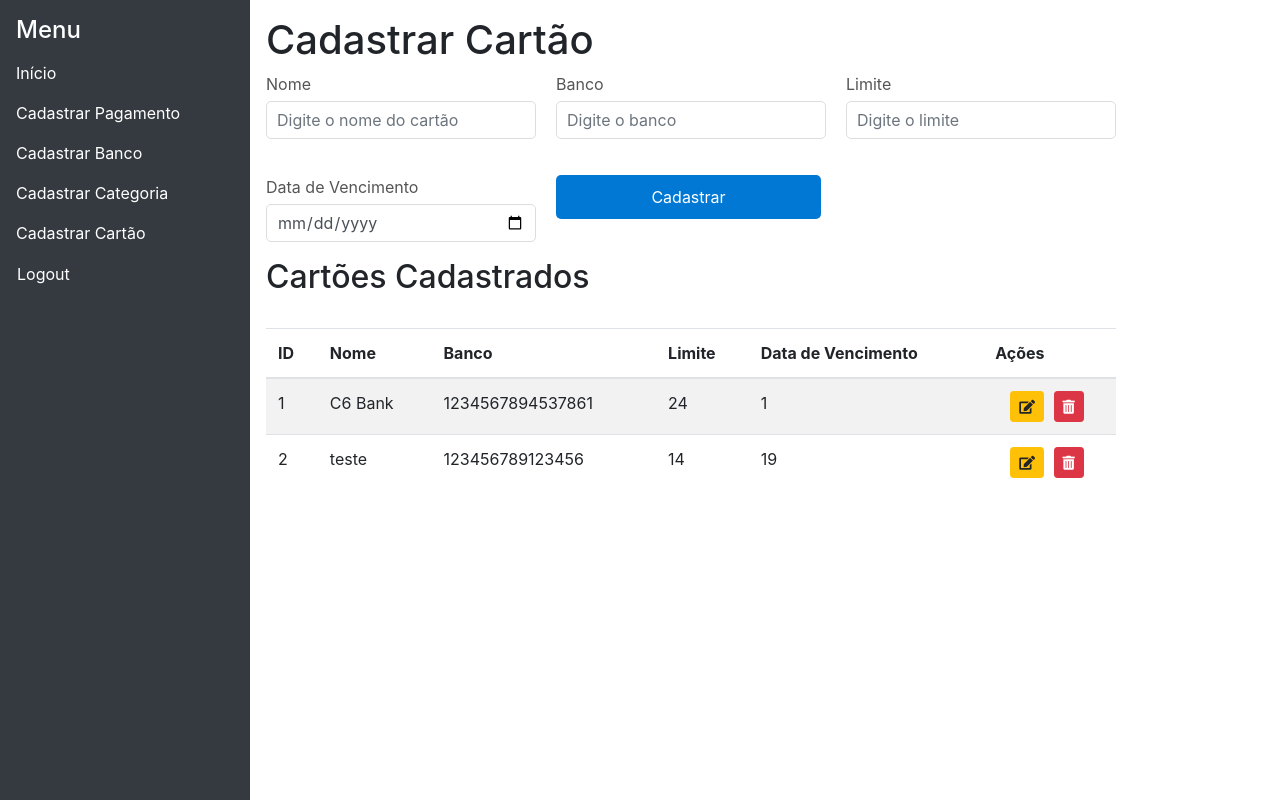
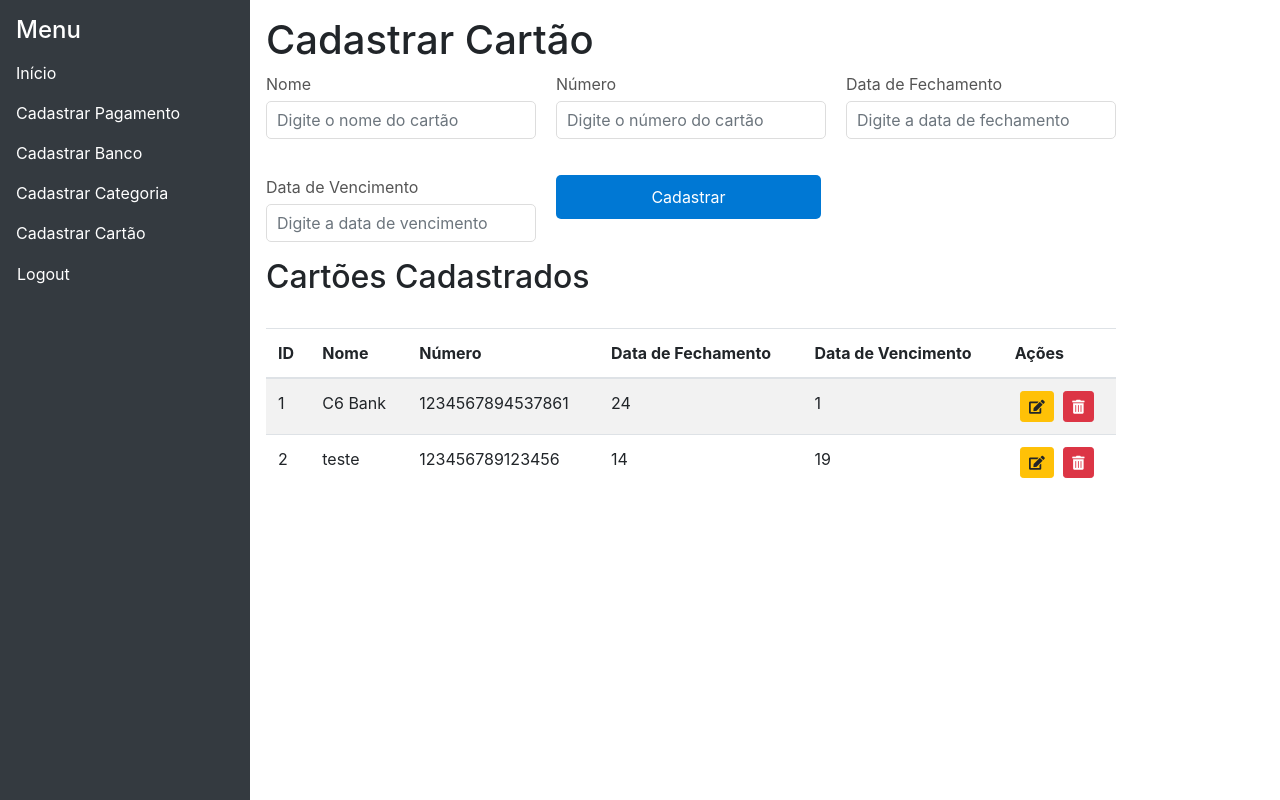
Before and after one commit to MarcosCarnevale/controle-de-despesas, a Flask app: page /cadastrar_cartao in a window 1280 px wide. Run offline with Flask 3, Linux system fonts and the light colour scheme; a user stored in the database is signed in; data comes from the database, SQL or seed files in the repository; some libraries are stand-ins or nearby versions.

Commit message:
Refactor card registration form and add edit modal functionality

```diff
--- a/templates/cadastrar_cartao.html
+++ b/templates/cadastrar_cartao.html
@@ -33,16 +33,16 @@
                     <input type="text" id="nome" name="nome" class="form-control" placeholder="Digite o nome do cartão" required>
                 </div>
                 <div class="form-group">
-                    <label for="banco">Banco</label>
-                    <input type="text" id="banco" name="banco" class="form-control" placeholder="Digite o banco" required>
+                    <label for="numero">Número</label>
+                    <input type="text" id="numero" name="numero" class="form-control" placeholder="Digite o número do cartão" required>
                 </div>
                 <div class="form-group">
-                    <label for="limite">Limite</label>
-                    <input type="number" id="limite" name="limite" class="form-control" placeholder="Digite o limite" required>
+                    <label for="data_fechamento">Data de Fechamento</label>
+                    <input type="number" id="data_fechamento" name="data_fechamento" class="form-control" placeholder="Digite a data de fechamento" required>
                 </div>
                 <div class="form-group">
                     <label for="data_vencimento">Data de Vencimento</label>
-                    <input type="date" id="data_vencimento" name="data_vencimento" class="form-control" required>
+                    <input type="number" id="data_vencimento" name="data_vencimento" class="form-control" placeholder="Digite a data de vencimento" required>
                 </div>
                 <div class="form-group">
                     <input type="submit" value="Cadastrar" class="btn btn-primary">
@@ -53,5 +53,3 @@
             {% include './tabelas/tabela_cartoes.html' %}
         </div>
     </div>
-</body>
-</html>
--- /dev/null
+++ b/templates/modal/modal_editar_cartao.html
@@ -0,0 +1,54 @@
+<!-- Modal para editar cartão -->
+<div class="modal fade" id="editarCartaoModal" tabindex="-1" role="dialog" aria-labelledby="editarCartaoModalLabel" aria-hidden="true">
+    <div class="modal-dialog" role="document">
+        <div class="modal-content">
+            <div class="modal-header">
+                <h5 class="modal-title" id="editarCartaoModalLabel">Editar Cartão</h5>
+                <button type="button" class="close" data-dismiss="modal" aria-label="Close">
+                    <span aria-hidden="true">&times;</span>
+                </button>
+            </div>
+            <div class="modal-body">
+                <form id="editarCartaoForm" action="" method="post">
+                    <div class="form-group">
+                        <label for="edit_nome">Nome</label>
+                        <input type="text" id="edit_nome" name="nome" class="form-control" required>
+                    </div>
+                    <div class="form-group">
+                        <label for="edit_numero">Número</label>
+                        <input type="text" id="edit_numero" name="numero" class="form-control" required>
+                    </div>
+                    <div class="form-group">
+                        <label for="edit_data_fechamento">Data de Fechamento</label>
+                        <input type="number" id="edit_data_fechamento" name="data_fechamento" class="form-control" required>
+                    </div>
+                    <div class="form-group">
+                        <label for="edit_data_vencimento">Data de Vencimento</label>
+                        <input type="number" id="edit_data_vencimento" name="data_vencimento" class="form-control" required>
+                    </div>
+                    <div class="form-group">
+                        <input type="submit" value="Salvar" class="btn btn-primary">
+                    </div>
+                </form>
+            </div>
+        </div>
+    </div>
+</div>
+
+<script>
+    $('#editarCartaoModal').on('show.bs.modal', function (event) {
+        var button = $(event.relatedTarget);
+        var id = button.data('id');
+        var nome = button.data('nome');
+        var numero = button.data('numero');
+        var dataFechamento = button.data('data_fechamento');
+        var dataVencimento = button.data('data_vencimento');
+
+        var modal = $(this);
+        modal.find('#edit_nome').val(nome);
+        modal.find('#edit_numero').val(numero);
+        modal.find('#edit_data_fechamento').val(dataFechamento);
+        modal.find('#edit_data_vencimento').val(dataVencimento);
+        modal.find('#editarCartaoForm').attr('action', '/editar_cartao/' + id);
+    });
+</script>
--- a/templates/tabelas/tabela_cartoes.html
+++ b/templates/tabelas/tabela_cartoes.html
@@ -5,8 +5,8 @@
             <tr>
                 <th>ID</th>
                 <th>Nome</th>
-                <th>Banco</th>
-                <th>Limite</th>
+                <th>Número</th>
+                <th>Data de Fechamento</th>
                 <th>Data de Vencimento</th>
                 <th>Ações</th>
             </tr>
@@ -20,7 +20,7 @@
                 <td>{{ cartao[3] }}</td>
                 <td>{{ cartao[4] }}</td>
                 <td>
-                    <a href="{{ url_for('cartao.editar_cartao', id=cartao[0]) }}" class="btn btn-warning btn-sm" title="Editar">
+                    <a href="#" class="btn btn-warning btn-sm" title="Editar" data-toggle="modal" data-target="#editarCartaoModal" data-id="{{ cartao[0] }}" data-nome="{{ cartao[1] }}" data-numero="{{ cartao[2] }}" data-data_fechamento="{{ cartao[3] }}" data-data_vencimento="{{ cartao[4] }}">
                         <i class="fas fa-edit"></i>
                     </a>
                     <form action="{{ url_for('cartao.excluir_cartao', id=cartao[0]) }}" method="post" style="display:inline;">
@@ -34,3 +34,6 @@
         </tbody>
     </table>
 </div>
+
+<!-- Incluir modal -->
+{% include './modal/modal_editar_cartao.html' %}
```
